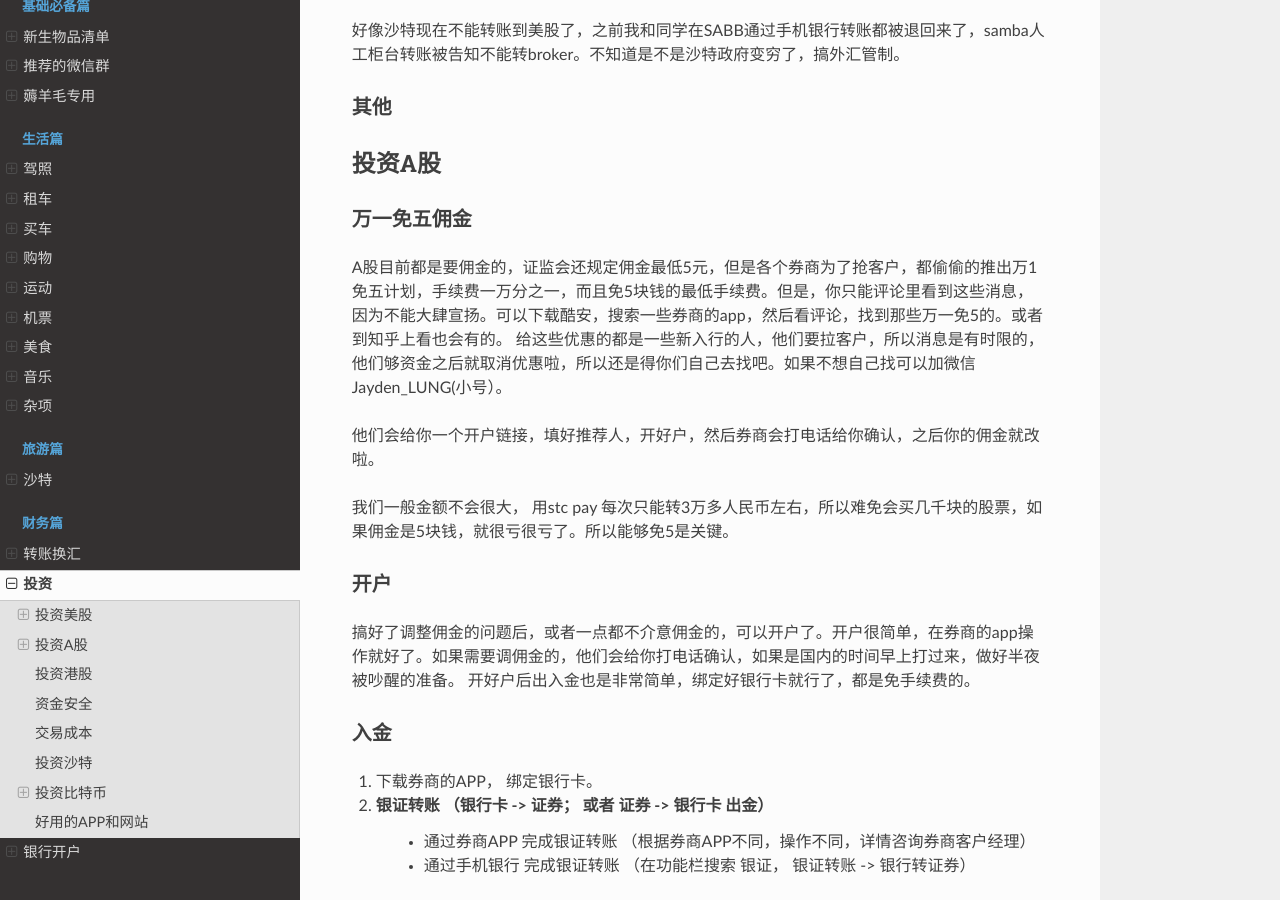
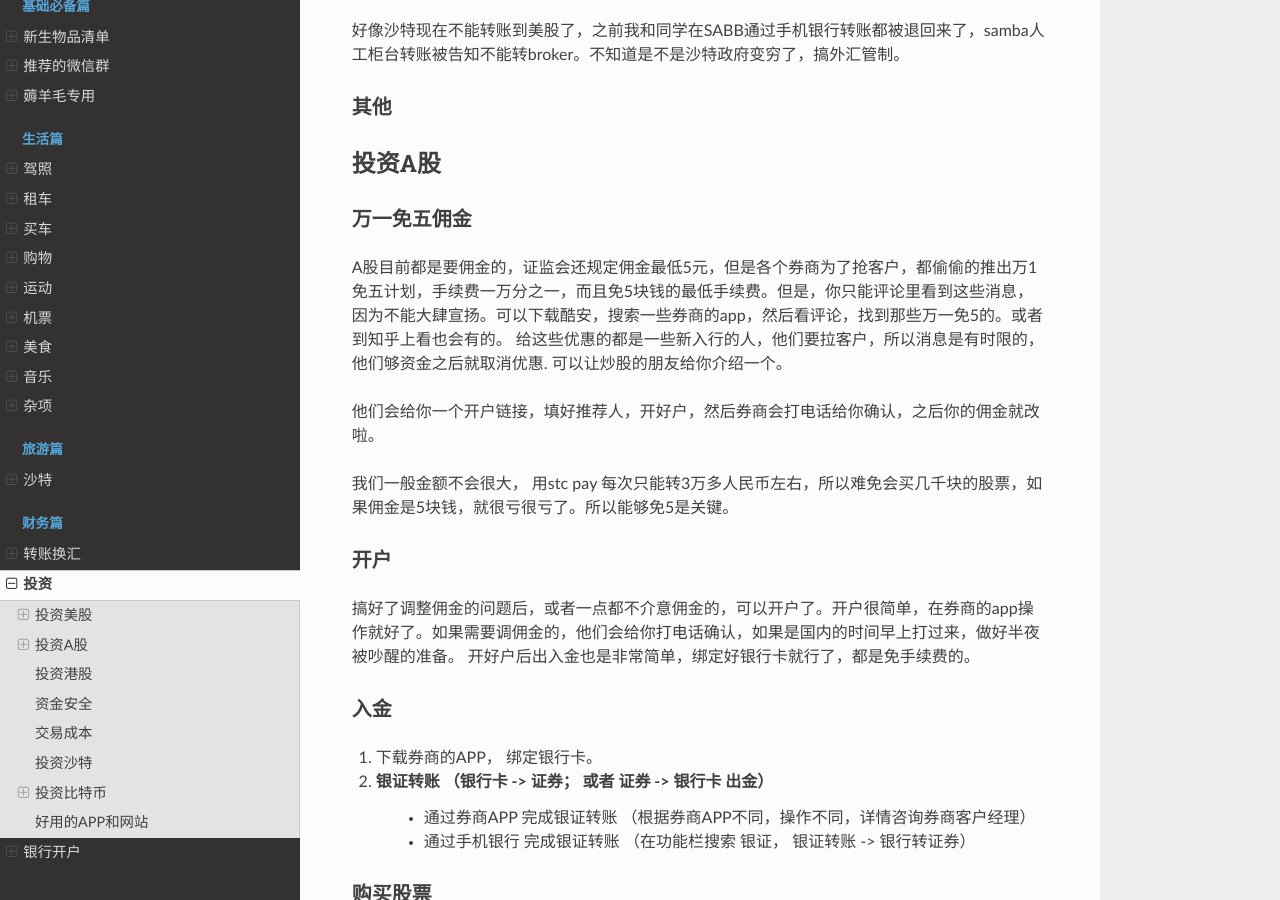
Before and after one commit to guochengqian/KAUSTian_Handbook_CN, a Sphinx documentation site: the page built from docs/content/finance/investment.rst, in a window 1280 px wide and 900 px high, scrolled down 1879 px. Built offline with Sphinx 7.4.7 and the Read the Docs theme 2.0.0, drawn with Linux system fonts in a browser that asks for light colours.

Commit message:
移除个人敏感信息

```diff
--- a/docs/content/finance/investment.rst
+++ b/docs/content/finance/investment.rst
@@ -69,7 +69,7 @@
 万一免五佣金
 ^^^^^^^^^^^^
 
-A股目前都是要佣金的，证监会还规定佣金最低5元，但是各个券商为了抢客户，都偷偷的推出万1免五计划，手续费一万分之一，而且免5块钱的最低手续费。但是，你只能评论里看到这些消息，因为不能大肆宣扬。可以下载酷安，搜索一些券商的app，然后看评论，找到那些万一免5的。或者到知乎上看也会有的。 给这些优惠的都是一些新入行的人，他们要拉客户，所以消息是有时限的，他们够资金之后就取消优惠啦，所以还是得你们自己去找吧。如果不想自己找可以加微信Jayden_LUNG(小号）。
+A股目前都是要佣金的，证监会还规定佣金最低5元，但是各个券商为了抢客户，都偷偷的推出万1免五计划，手续费一万分之一，而且免5块钱的最低手续费。但是，你只能评论里看到这些消息，因为不能大肆宣扬。可以下载酷安，搜索一些券商的app，然后看评论，找到那些万一免5的。或者到知乎上看也会有的。 给这些优惠的都是一些新入行的人，他们要拉客户，所以消息是有时限的，他们够资金之后就取消优惠. 可以让炒股的朋友给你介绍一个。
 
 他们会给你一个开户链接，填好推荐人，开好户，然后券商会打电话给你确认，之后你的佣金就改啦。
 
```
